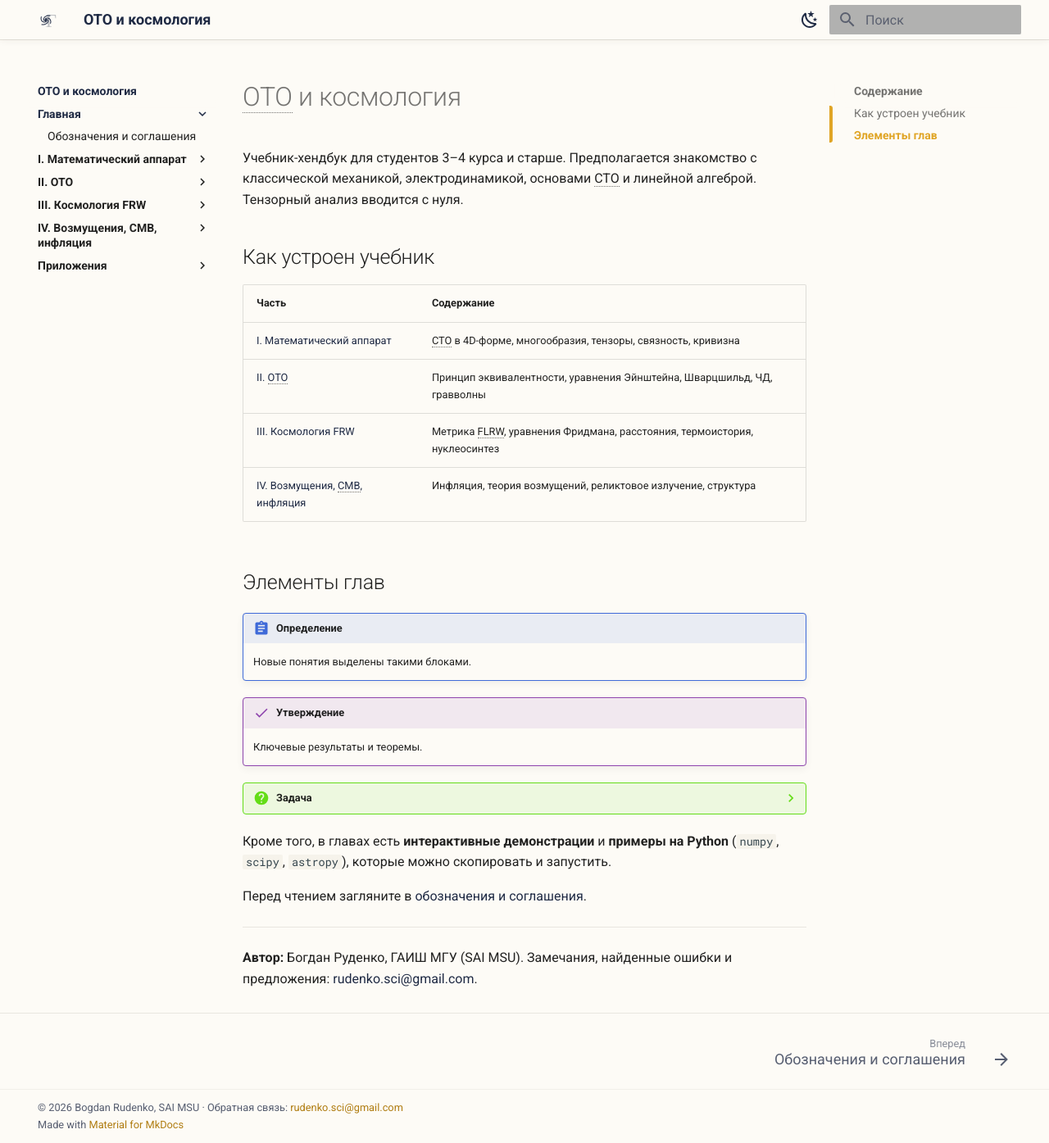
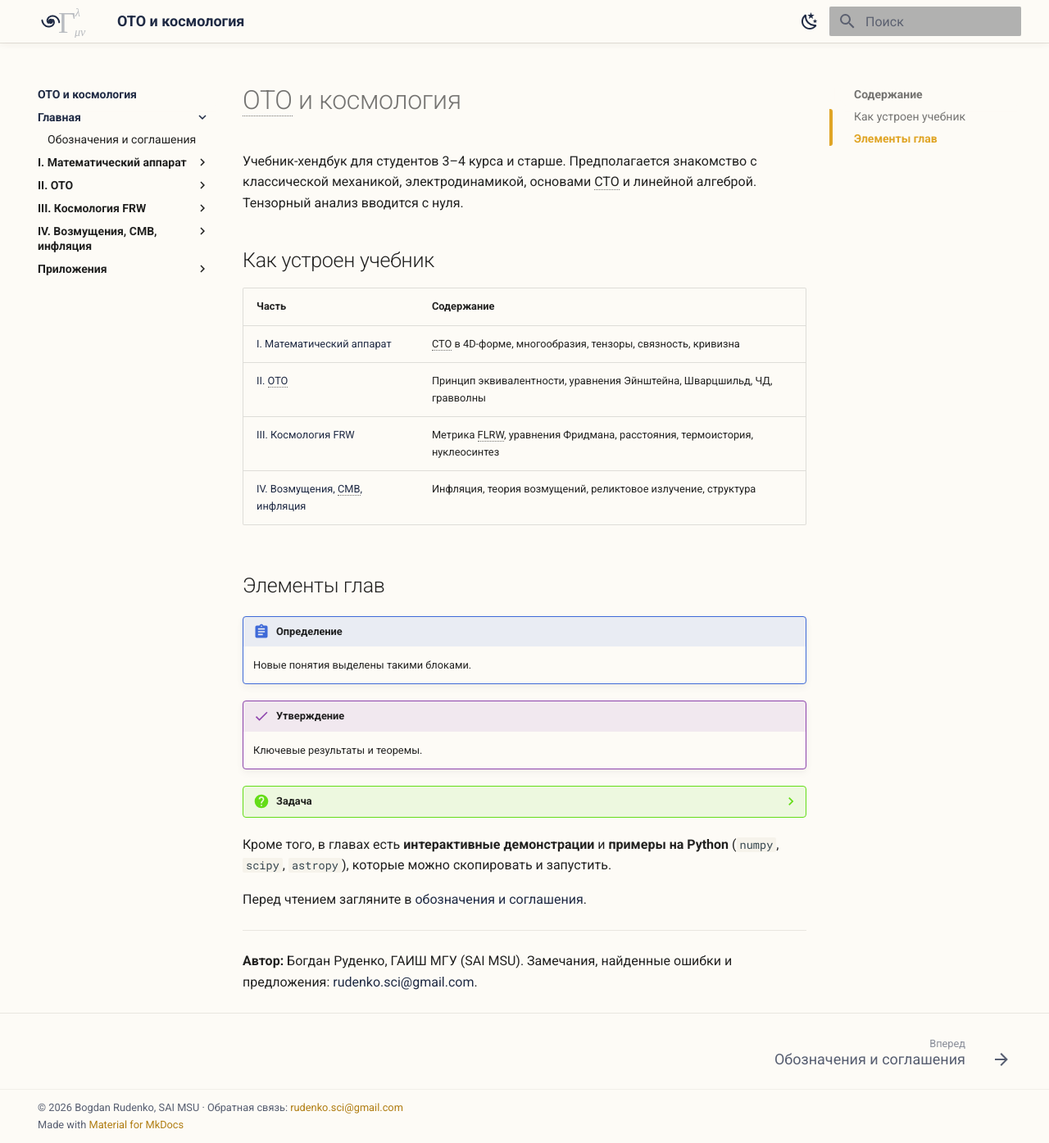
Before and after one commit to RudenkoBogdan/gr-cosmology, an MkDocs documentation site: the page built from docs/index.md, in a window 1280 px wide and 1395 px high. Shown: the whole window at 82% size. Built offline with MkDocs 1.6.1 and Material for MkDocs 9.7.7, drawn with Linux system fonts in a browser that asks for light colours.

Commit message:
Логотип: двухрукавная галактика, Γ с индексами справа, крупнее в шапке
Co-Authored-By: Claude Opus 5.5 <noreply@anthropic.com>

```diff
--- a/docs/stylesheets/extra.css
+++ b/docs/stylesheets/extra.css
@@ -190,3 +190,5 @@
 
 /* Логотип: тёмно-синий в светлой теме, кремовый в тёмной */
 [data-md-color-scheme="slate"] .md-logo img { filter: invert(1); }
+.md-header__button.md-logo { padding: .2rem .4rem; margin: .1rem .2rem; }
+.md-header__button.md-logo img { height: 2rem; }
```
Also changed, not shown: docs/assets/favicon.svg, docs/assets/logo.svg.
